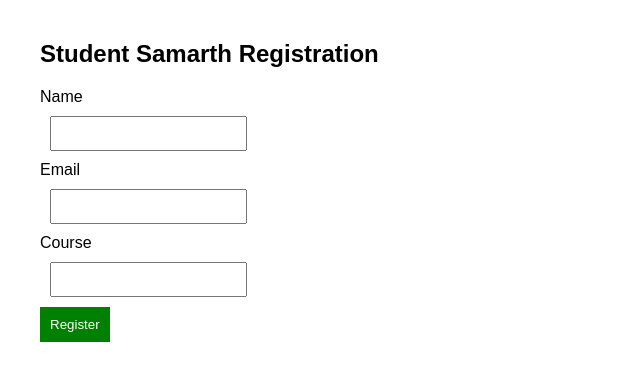
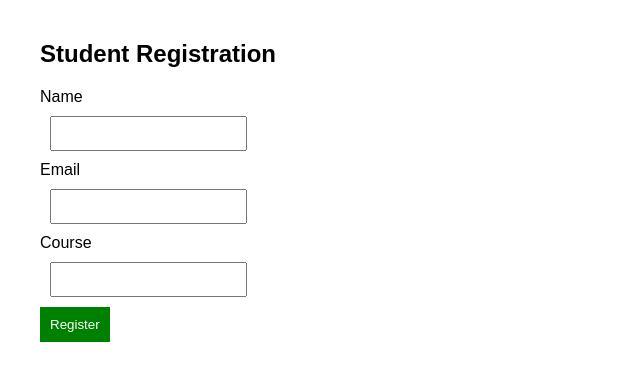
Before and after one commit to samarthfunde/Flask-Based-Student-Registration-Application-with-CI-CD-Deployment, a Flask app: page / in a window 1280 px wide. Shown: the top 381 px of the page, without its empty margins (0-640 px from the left). Run offline with Flask 3, Linux system fonts and the light colour scheme.

Commit message:
Update index.html

```diff
--- a/student-registration-application/templates/index.html
+++ b/student-registration-application/templates/index.html
@@ -7,7 +7,7 @@
 
 <body>
 
-<h2>Student Samarth Registration</h2>
+<h2>Student Registration</h2>
 
 <form action="/register" method="POST">
 
```
